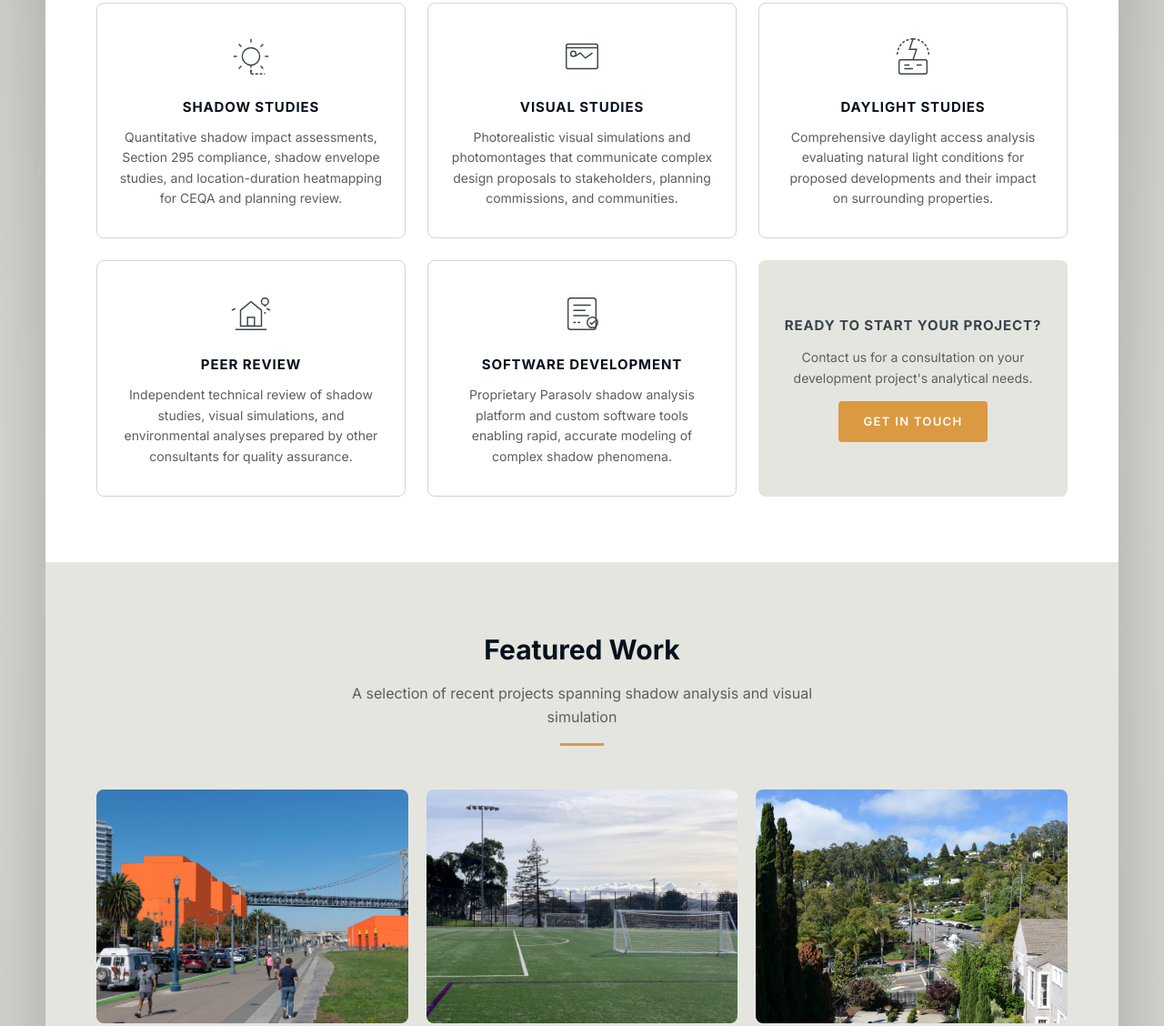
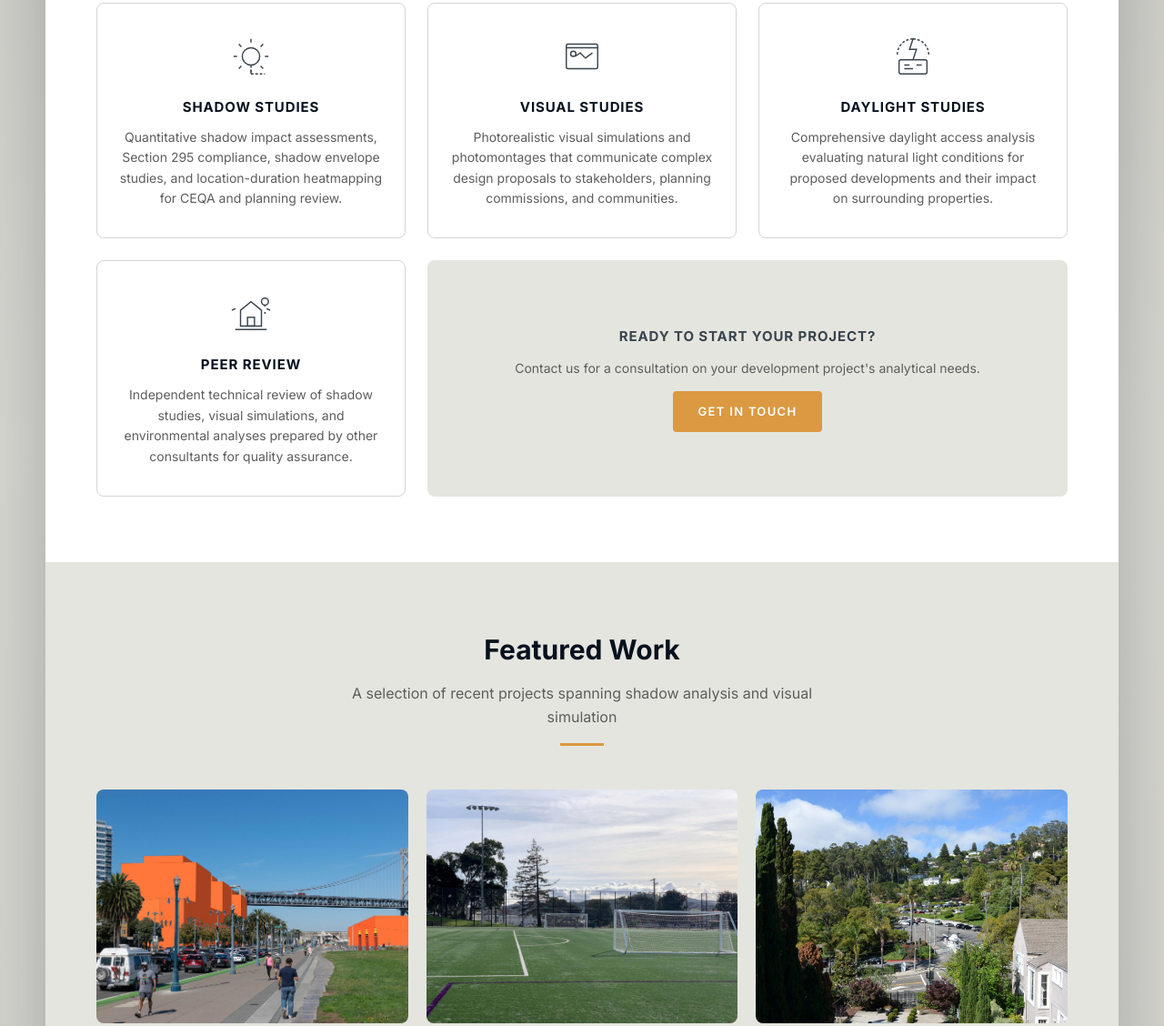
Before and after one commit to previsiondesign/pvd_web, a plain HTML site: page website-mockups/option-b2-type-business/index.html in a window 1280 px wide. Shown: the part 1011-2139 px from the top of the page at 91% size. Drawn offline with Linux system fonts and the light colour scheme.

Commit message:
B2 Business: remove Software Development / Parasolv
That IP moves to Berm Labs, so it's off the selected direction: the
service card and the footer Services link are gone. With 4 services +
the CTA card, the CTA now spans the leftover grid column so the second
row fills (reset to a single column at the 1-up breakpoint).

Co-Authored-By: Claude Opus 5 <noreply@anthropic.com>

```diff
--- a/website-mockups/option-b2-type-business/css/styles.css
+++ b/website-mockups/option-b2-type-business/css/styles.css
@@ -365,6 +365,8 @@ section { padding: 72px 0; }
   justify-content: center;
   background: var(--light);
   border-color: transparent;
+  /* 4 services + this card = 5; span the leftover column so the row fills */
+  grid-column: span 2;
 }
 
 .service-cta h3 { color: var(--blue); margin-bottom: 12px; }
@@ -579,6 +581,7 @@ section { padding: 72px 0; }
   .hero p { font-size: 15px; }
 
   .services-grid { grid-template-columns: 1fr; }
+  .service-cta { grid-column: auto; } /* no leftover column to fill at 1-up */
   .projects-grid { grid-template-columns: 1fr; }
   .stats-grid { grid-template-columns: 1fr 1fr; }
   .about-preview { grid-template-columns: 1fr; }
--- a/website-mockups/option-b2-type-business/index.html
+++ b/website-mockups/option-b2-type-business/index.html
@@ -135,14 +135,6 @@
             <p>Independent technical review of shadow studies, visual simulations, and environmental analyses prepared by other consultants for quality assurance.</p>
           </div>
 
-          <div class="service-card">
-            <div class="service-icon">
-              <svg viewBox="0 0 48 48"><rect x="8" y="6" width="32" height="36" rx="3"/><path d="M14 14h20M14 20h14M14 26h18"/><path d="M14 34h8" stroke-dasharray="3 2"/><circle cx="36" cy="34" r="6"/><path d="M33 34l2 2 4-4"/></svg>
-            </div>
-            <h3>Software Development</h3>
-            <p>Proprietary Parasolv shadow analysis platform and custom software tools enabling rapid, accurate modeling of complex shadow phenomena.</p>
-          </div>
-
           <div class="service-card service-cta">
             <h3>Ready to start your project?</h3>
             <p>Contact us for a consultation on your development project's analytical needs.</p>
@@ -276,7 +268,6 @@
               <li><a href="#services">Visual Studies</a></li>
               <li><a href="#services">Daylight Studies</a></li>
               <li><a href="#services">Peer Review</a></li>
-              <li><a href="#services">Parasolv Software</a></li>
             </ul>
           </div>
           <div class="footer-col">
```
